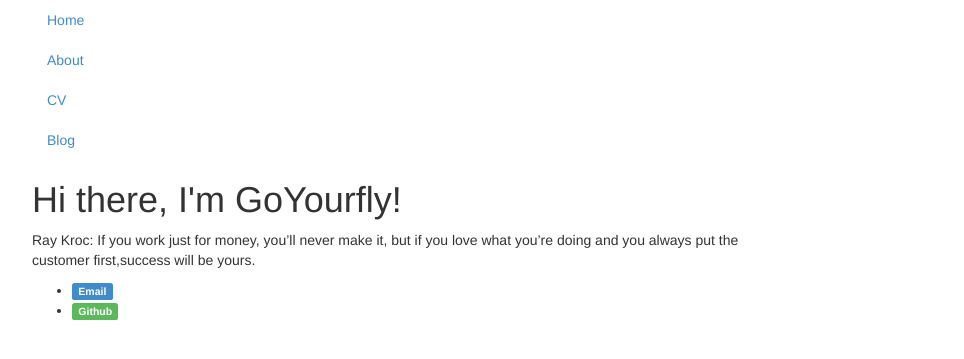
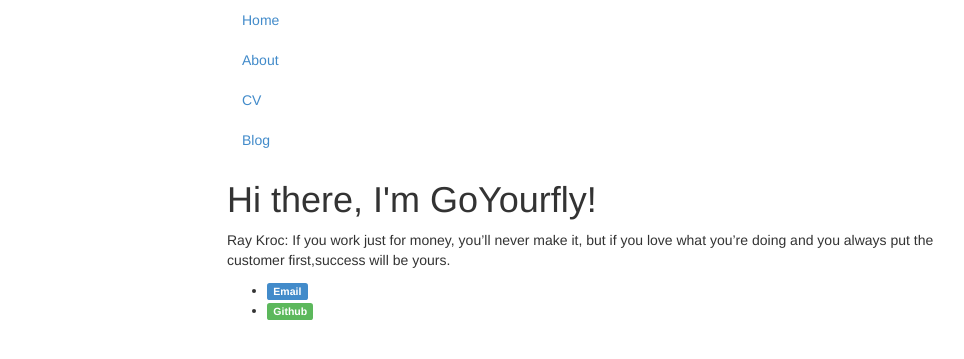
Before and after one commit to goyourfly/goyourfly.github.io, a Jekyll site: the page built from index.html, in a window 1280 px wide. Shown: the top 359 px of the page, without its empty margins (38-1002 px from the left). Built offline with Jekyll 4.4.1, drawn with Linux system fonts in a browser that asks for light colours.

Commit message:
Update default.html

```diff
--- a/_layouts/default.html
+++ b/_layouts/default.html
@@ -8,14 +8,13 @@
 			<title>{{ page.title }}</title>
 			<!-- link to main stylesheet -->
 			<link href="/css/bootstrap.css" rel="stylesheet">
-			<link href="/css/my-style.css" rel="stylesheet">
 			<!-- <link rel="stylesheet" type="text/css" href="/css/main.css"> -->
 			{% include analytics.html %}
 		</head>
 		<body>
 		<div class="container">
 			<div class="row">
-				<div class="col-xs-12 col-md-8">
+				<div class="col-xs-12 col-md-8 col-md-offset-2">
 			<ul class="nav">
 				<li class="active"><a href="/">Home</a></li>
 		       		<li><a href="/about">About</a></li>
```
